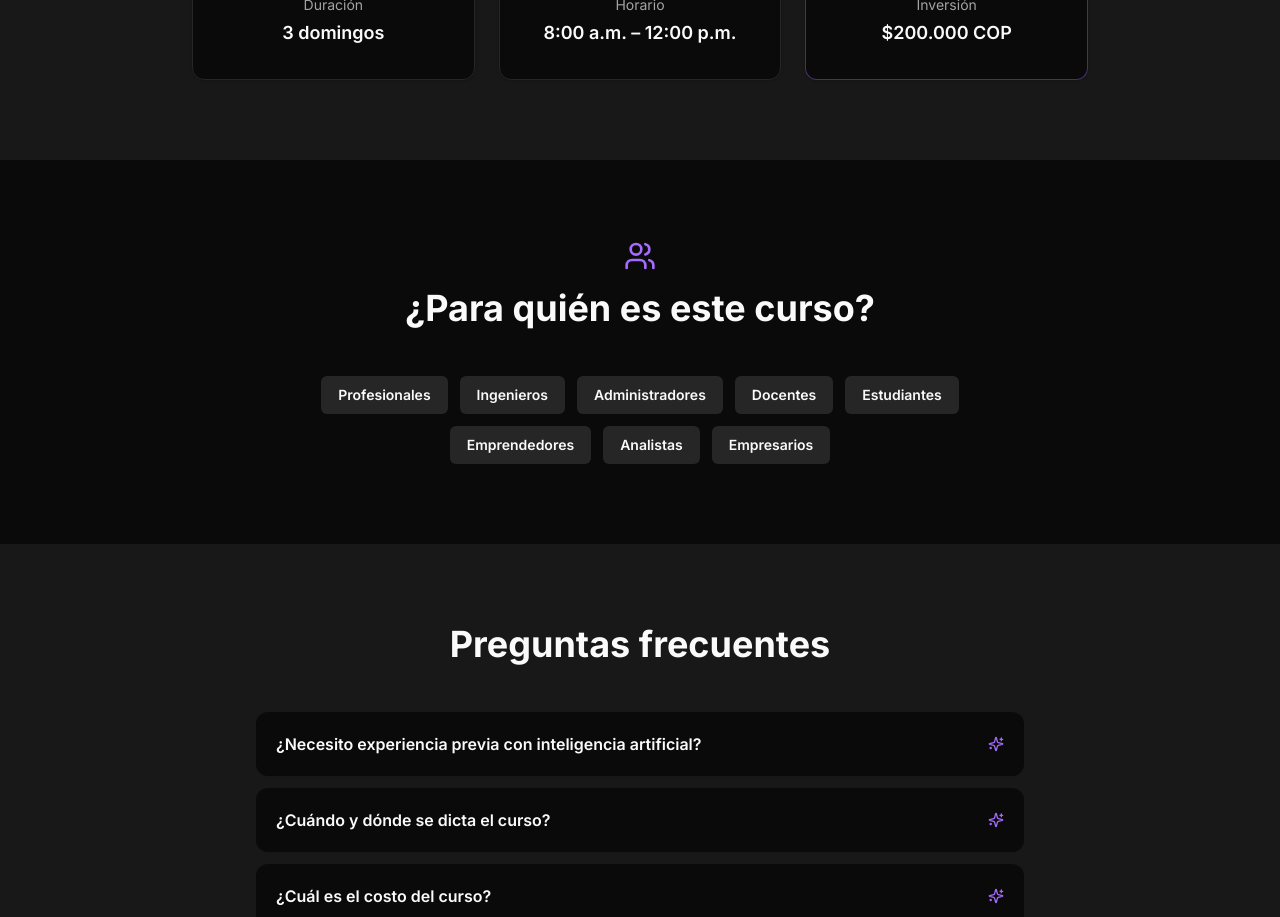
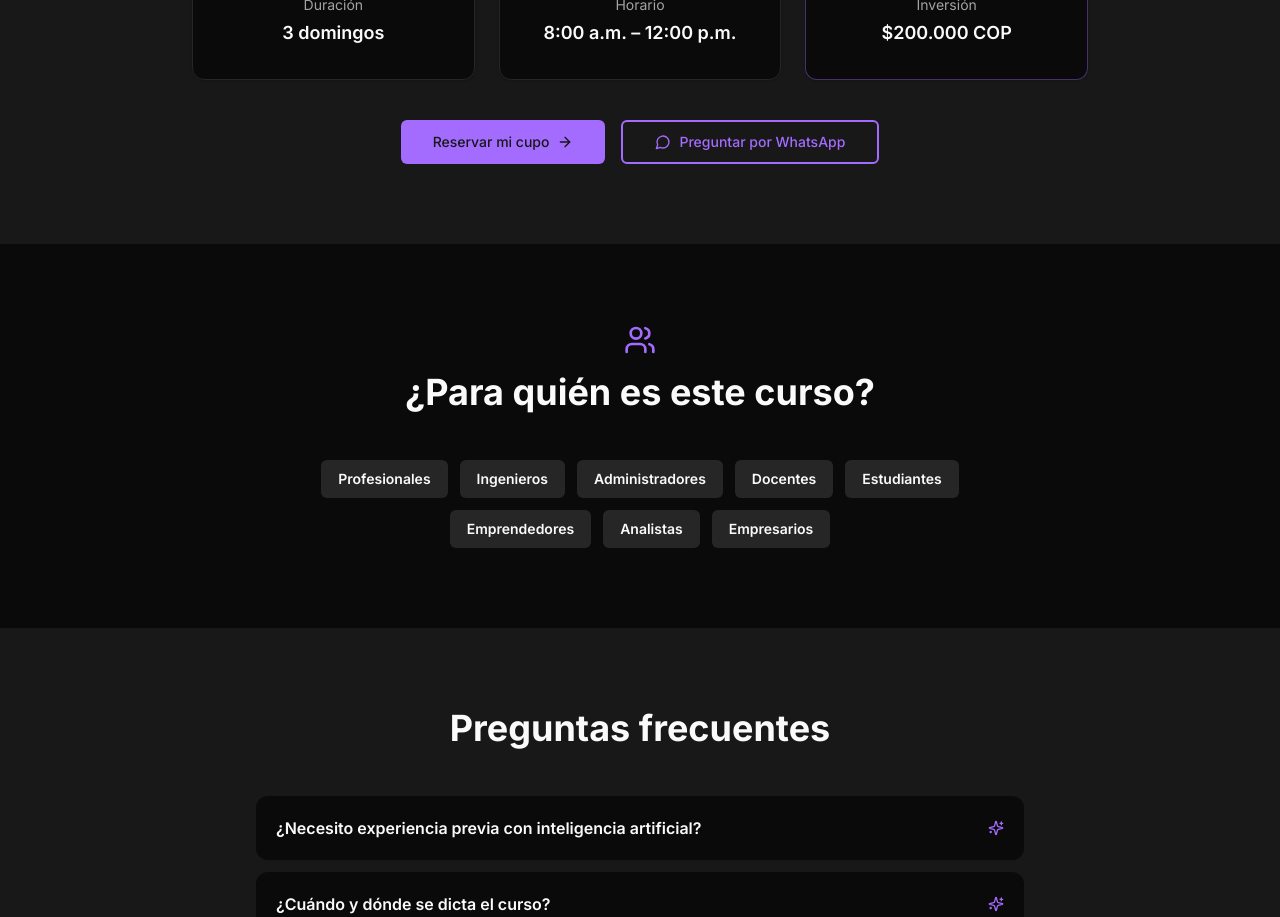
Before and after one commit to barrosjss/InnoGrowth-Website, a Next.js app: page /cursos/ai-power-worker-pro in a window 1280 px wide. Shown: the part 2880-3797 px from the top of the page. Built offline with nearby package versions, Linux system fonts and the light colour scheme.

Commit message:
Add UTM tracking and price-block CTA (issue #4)
Updated form and WhatsApp URLs to include UTM parameters for tracking. Refactored URL generation into separate functions for better maintainability.

```diff
--- a/src/app/cursos/ai-power-worker-pro/page.tsx
+++ b/src/app/cursos/ai-power-worker-pro/page.tsx
@@ -26,8 +26,17 @@ import { Card } from "@/components/ui/card";
 import { Badge } from "@/components/ui/badge";
 import Luis from "@/assets/img/luisInow.png";
 
-const WHATSAPP_URL = "https://wa.me/573004986307?text=QUIERO%20IA";
-const FORM_URL = "https://forms.gle/sBG1F2CK1yj6NwNs7";
+const UTM_BASE = "utm_source=landing&utm_medium=cta&utm_campaign=ai-power-worker-pro";
+
+type CtaContent = "hero" | "precio" | "footer" | "sticky";
+
+function formUrl(content: CtaContent) {
+  return `https://forms.gle/sBG1F2CK1yj6NwNs7?${UTM_BASE}&utm_content=${content}`;
+}
+
+function whatsappUrl(content: CtaContent) {
+  return `https://wa.me/573004986307?text=QUIERO%20IA&${UTM_BASE}&utm_content=${content}`;
+}
 
 export const metadata: Metadata = {
   title: "AI Power Worker Pro — Curso de IA para productividad | InnoGrowth",
@@ -131,7 +140,7 @@ export default function AIPowerWorkerProPage() {
             </p>
             <div className="flex flex-col sm:flex-row gap-4 justify-center">
               <Link
-                href={FORM_URL}
+                href={formUrl("hero")}
                 target="_blank"
                 rel="noopener noreferrer"
                 className="inline-flex items-center justify-center rounded-md text-sm font-medium ring-offset-background transition-colors focus-visible:outline-none focus-visible:ring-2 focus-visible:ring-ring focus-visible:ring-offset-2 disabled:pointer-events-none disabled:opacity-50 bg-primary text-primary-foreground hover:bg-primary/90 h-11 px-8 py-2 gap-2"
@@ -139,7 +148,7 @@ export default function AIPowerWorkerProPage() {
                 Inscribirme ahora <ArrowRight className="h-4 w-4" />
               </Link>
               <Link
-                href={WHATSAPP_URL}
+                href={whatsappUrl("hero")}
                 target="_blank"
                 rel="noopener noreferrer"
                 className="inline-flex items-center justify-center rounded-md border-2 border-primary bg-transparent text-primary hover:bg-primary/10 h-11 px-8 py-2 text-sm font-medium ring-offset-background transition-colors focus-visible:outline-none focus-visible:ring-2 focus-visible:ring-ring focus-visible:ring-offset-2 gap-2"
@@ -276,6 +285,24 @@ export default function AIPowerWorkerProPage() {
               <p className="text-lg font-semibold">$200.000 COP</p>
             </Card>
           </div>
+          <div className="mt-10 flex flex-col sm:flex-row gap-4 justify-center">
+            <Link
+              href={formUrl("precio")}
+              target="_blank"
+              rel="noopener noreferrer"
+              className="inline-flex items-center justify-center rounded-md text-sm font-medium ring-offset-background transition-colors focus-visible:outline-none focus-visible:ring-2 focus-visible:ring-ring focus-visible:ring-offset-2 bg-primary text-primary-foreground hover:bg-primary/90 h-11 px-8 py-2 gap-2"
+            >
+              Reservar mi cupo <ArrowRight className="h-4 w-4" />
+            </Link>
+            <Link
+              href={whatsappUrl("precio")}
+              target="_blank"
+              rel="noopener noreferrer"
+              className="inline-flex items-center justify-center rounded-md border-2 border-primary bg-transparent text-primary hover:bg-primary/10 h-11 px-8 py-2 text-sm font-medium ring-offset-background transition-colors focus-visible:outline-none focus-visible:ring-2 focus-visible:ring-ring focus-visible:ring-offset-2 gap-2"
+            >
+              <MessageCircle className="h-4 w-4" /> Preguntar por WhatsApp
+            </Link>
+          </div>
         </div>
       </section>
 
@@ -330,7 +357,7 @@ export default function AIPowerWorkerProPage() {
           </p>
           <div className="flex flex-col sm:flex-row gap-4 justify-center">
             <Link
-              href={FORM_URL}
+              href={formUrl("footer")}
               target="_blank"
               rel="noopener noreferrer"
               className="inline-flex items-center justify-center rounded-md bg-white text-primary-700 hover:bg-gray-100 h-11 px-8 py-2 text-sm font-medium ring-offset-background transition-colors focus-visible:outline-none focus-visible:ring-2 focus-visible:ring-ring focus-visible:ring-offset-2 gap-2"
@@ -338,7 +365,7 @@ export default function AIPowerWorkerProPage() {
               Inscribirme ahora <ArrowRight className="h-4 w-4" />
             </Link>
             <Link
-              href={WHATSAPP_URL}
+              href={whatsappUrl("footer")}
               target="_blank"
               rel="noopener noreferrer"
               className="inline-flex items-center justify-center rounded-md border-2 border-white bg-transparent text-white hover:bg-white/10 h-11 px-8 py-2 text-sm font-medium ring-offset-background transition-colors focus-visible:outline-none focus-visible:ring-2 focus-visible:ring-ring focus-visible:ring-offset-2 gap-2"
@@ -352,7 +379,7 @@ export default function AIPowerWorkerProPage() {
       {/* CTA sticky mobile */}
       <div className="fixed bottom-0 left-0 right-0 z-50 md:hidden bg-background/95 backdrop-blur border-t border-border p-3 flex gap-2">
         <Link
-          href={FORM_URL}
+          href={formUrl("sticky")}
           target="_blank"
           rel="noopener noreferrer"
           className="flex-1 inline-flex items-center justify-center rounded-md text-sm font-medium bg-primary text-primary-foreground hover:bg-primary/90 h-11 px-4 gap-2"
@@ -360,7 +387,7 @@ export default function AIPowerWorkerProPage() {
           Inscribirme
         </Link>
         <Link
-          href={WHATSAPP_URL}
+          href={whatsappUrl("sticky")}
           target="_blank"
           rel="noopener noreferrer"
           className="flex-1 inline-flex items-center justify-center rounded-md border-2 border-primary text-primary h-11 px-4 text-sm font-medium gap-2"
```
